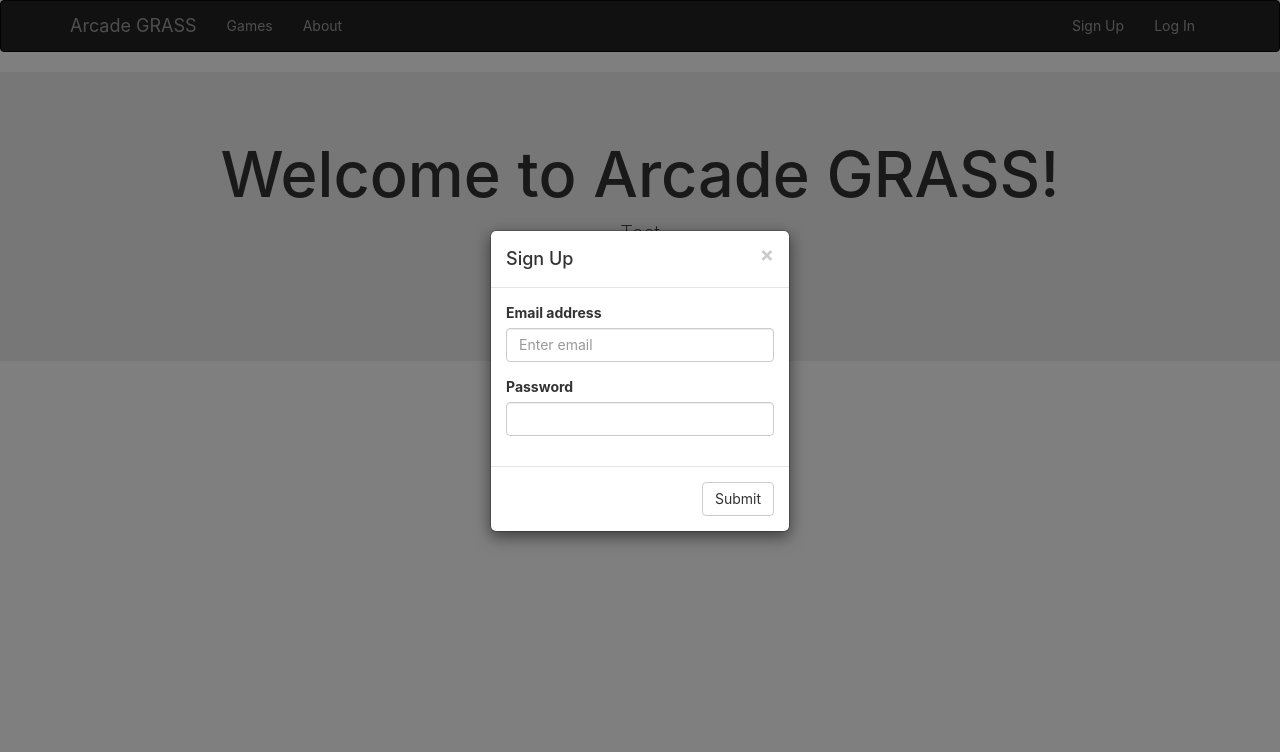
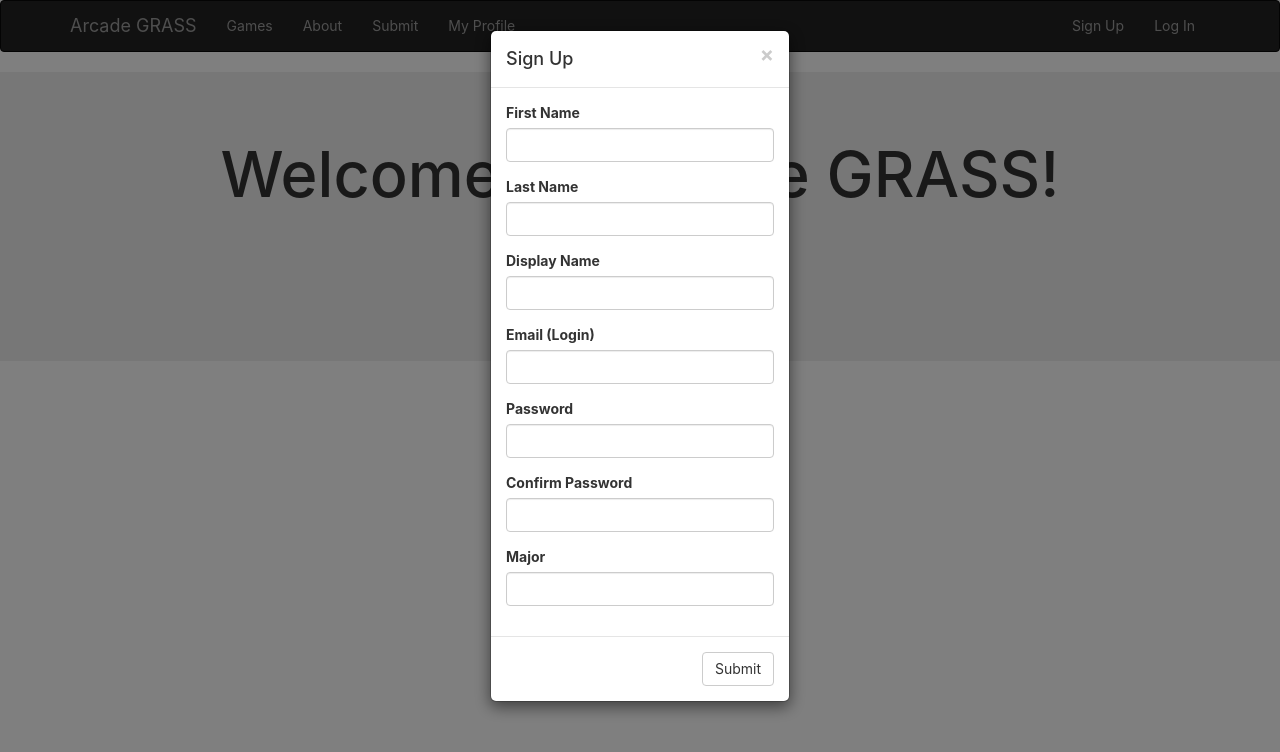
Before and after one commit to Dcorb1209/UCFArcade, a React (Create React App) app: page / in a window 1280 px wide. Both pictures are taken after a click on the button "Sign Up". Shown: the top 752 px of the page. Built offline with nearby package versions, Linux system fonts and the light colour scheme.

Commit message:
Added signup popup to homepage nav and started on 'My Profile' page

```diff
--- a/src/App.js
+++ b/src/App.js
@@ -1,5 +1,4 @@
 import React, { Component } from 'react';
-import logo from './logo.svg';
 import './App.css';
 import NaviBar from './Components/NavBar';
 import { Jumbotron, Button } from 'react-bootstrap';
--- a/src/Components/NavBar.css
+++ b/src/Components/NavBar.css
@@ -1,6 +1,6 @@
-.NavBar-modal {
+/*.NavBar-modal {
   position: absolute;
   top: 50%;
   left: 50%;
   transform: translate(-50%, -50%) !important;
-}
+}*/
--- a/src/Components/NavBar.js
+++ b/src/Components/NavBar.js
@@ -33,6 +33,11 @@ export default class NaviBar extends Component {
     	this.setState({ signupShow: true });
   	}
 
+  	handleProfileClick(e) {
+  		 e.preventDefault();
+  		window.location = 'MyProfile';
+  	}
+
 	render(props) {
 		return (
 
@@ -50,6 +55,12 @@ export default class NaviBar extends Component {
 			      </NavItem>
 			      <NavItem eventKey={2} href="#">
 			        About
+			      </NavItem>
+			      <NavItem eventKey={3} href="#">
+			        Submit
+			      </NavItem>
+			      <NavItem onClick = {this.handleProfileClick} href="#">
+			        My Profile
 			      </NavItem>
 			      {/*<NavDropdown eventKey={3} title="Dropdown" id="basic-nav-dropdown">
 			        <MenuItem eventKey={3.1}>Action</MenuItem>
@@ -69,11 +80,29 @@ export default class NaviBar extends Component {
 			            <Modal.Title>Sign Up</Modal.Title>
 			          </Modal.Header>
 			          <Modal.Body>
+			            <form>
 			            	<FormGroup>
-					      <ControlLabel>Email address</ControlLabel>
+						      <ControlLabel>First Name</ControlLabel>
 						      <FormControl
 						      	type="text"
-				            placeholder="Enter email"
+						      />
+						    </FormGroup>
+						    <FormGroup>
+						      <ControlLabel>Last Name</ControlLabel>
+						      <FormControl
+						      	type="text"
+						      />
+						    </FormGroup>
+						    <FormGroup>
+						      <ControlLabel>Display Name</ControlLabel>
+						      <FormControl
+						      	type="text"
+						      />
+						    </FormGroup>
+						    <FormGroup>
+						      <ControlLabel>Email (Login)</ControlLabel>
+						      <FormControl
+						      	type="text"
 						      />
 						    </FormGroup>
 						    <FormGroup>
@@ -82,6 +111,19 @@ export default class NaviBar extends Component {
 						      	type="password"
 						      />
 						    </FormGroup>
+						    <FormGroup>
+						      <ControlLabel>Confirm Password</ControlLabel>
+						      <FormControl
+						      	type="password"
+						      />
+						    </FormGroup>
+						    <FormGroup>
+						      <ControlLabel>Major</ControlLabel>
+						      <FormControl
+						      	type="text"
+						      />
+						    </FormGroup>
+			            </form>
 			          </Modal.Body>
 			          <Modal.Footer>
 			            <Button onClick={this.handleSignupClose}>Submit</Button>
@@ -97,6 +139,7 @@ export default class NaviBar extends Component {
 			            <Modal.Title>Log In</Modal.Title>
 			          </Modal.Header>
 			          <Modal.Body>
+			            <form>
 				            <FormGroup>
 						      <ControlLabel>Email address</ControlLabel>
 						      <FormControl
@@ -110,6 +153,7 @@ export default class NaviBar extends Component {
 						      	type="password"
 						      />
 						    </FormGroup>
+					    </form>
 			          </Modal.Body>
 			          <Modal.Footer>
 			            <Button onClick={this.handleLoginClose}>Submit</Button>
```
Also changed, not shown: src/MyProfile.js (added, +22 -0 lines), 1 other file (tests, documents, lock files or other folders). Lines whose indentation alone changed are shown as unchanged.
